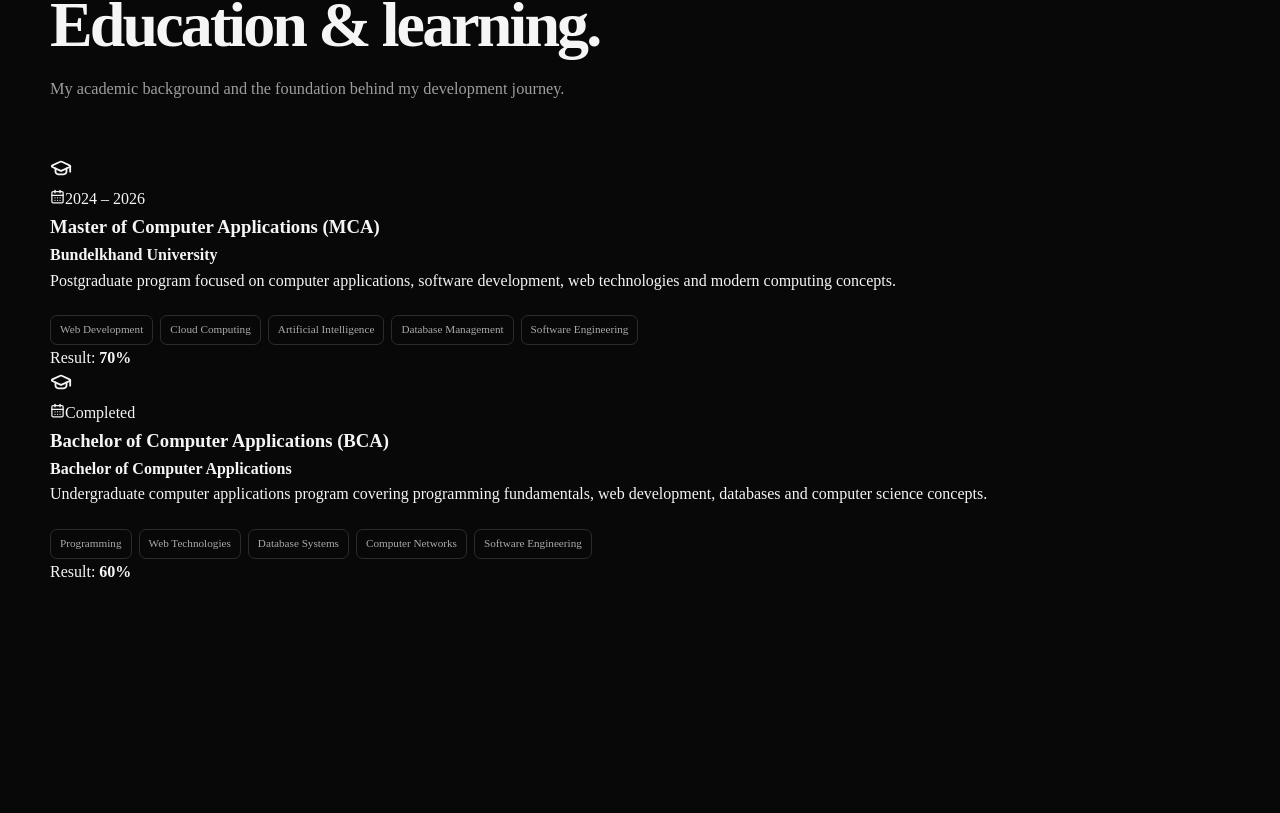
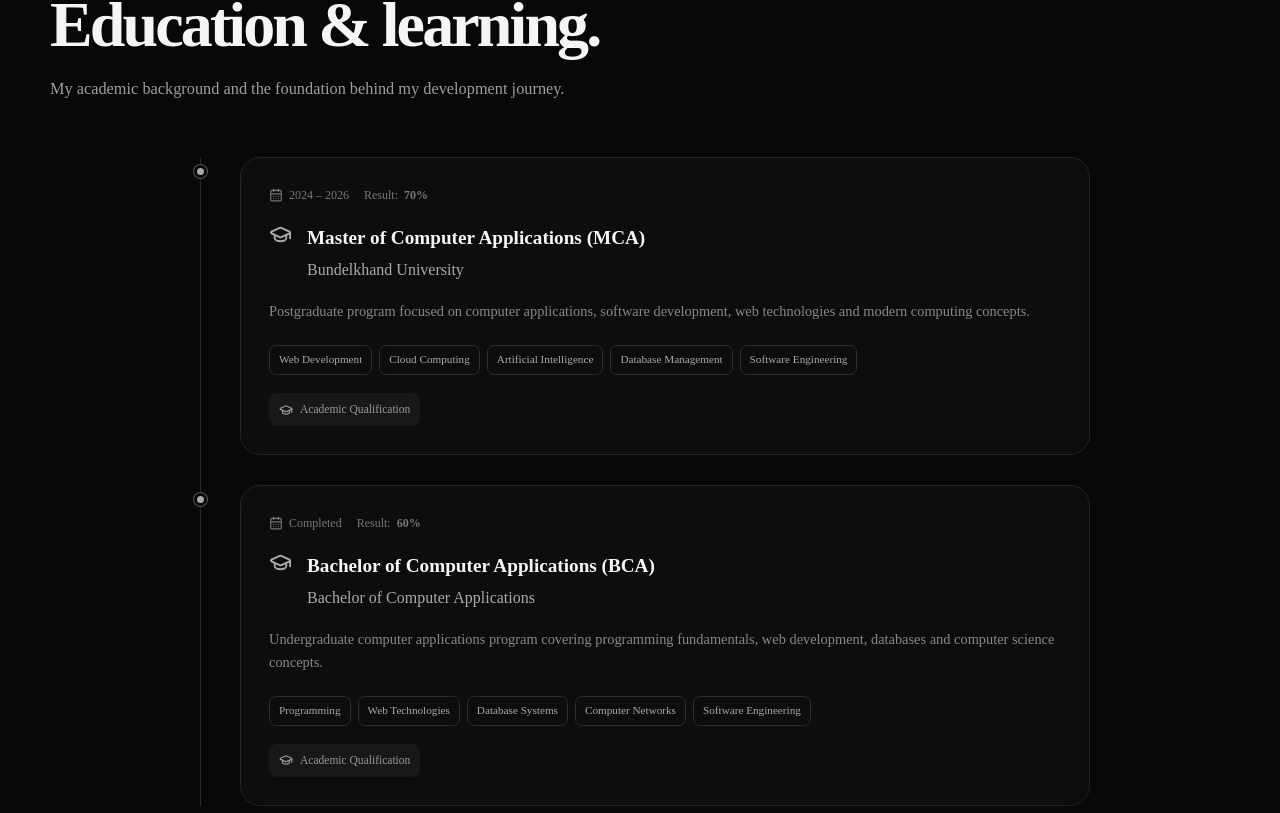
Before and after one commit to amitkumar-7393/amit-portfolio, a React (Vite) app in the folder client/: page / in a window 1280 px wide. Shown: the part 5281-6094 px from the top of the page. Built offline with nearby package versions, Linux system fonts and the light colour scheme.

Commit message:
Refactor Education component to use motion for animations

```diff
--- a/client/src/components/Education.jsx
+++ b/client/src/components/Education.jsx
@@ -1,11 +1,12 @@
+import { motion } from "framer-motion";
 import { GraduationCap, CalendarDays } from "lucide-react";
 import education from "../data/education";
 
-const Education = () => {
+function Education() {
   return (
     <section id="education" className="section">
       <div className="section-heading">
-        <span className="eyebrow">EDUCATION</span>
+        <p className="eyebrow">EDUCATION</p>
 
         <h2>Education & learning.</h2>
 
@@ -15,24 +16,45 @@ const Education = () => {
         </p>
       </div>
 
-      <div className="education-grid">
-        {education.map((item) => (
-          <article className="education-card" key={item.id}>
-            <div className="education-icon">
-              <GraduationCap size={22} />
-            </div>
+      <div className="timeline">
+        {education.map((item, index) => (
+          <motion.article
+            className="timeline-item"
+            key={item.id}
+            initial={{ opacity: 0, y: 25 }}
+            whileInView={{ opacity: 1, y: 0 }}
+            viewport={{ once: true, amount: 0.2 }}
+            transition={{
+              duration: 0.5,
+              delay: index * 0.1,
+            }}
+          >
+            <div className="timeline-dot" />
 
-            <div className="education-content">
-              <div className="education-duration">
-                <CalendarDays size={15} />
-                <span>{item.duration}</span>
+            <div className="timeline-content">
+              <div className="education-meta">
+                <span>
+                  <CalendarDays size={14} />
+                  {item.duration}
+                </span>
+
+                <span>
+                  Result: <strong>{item.result}</strong>
+                </span>
               </div>
 
-              <h3>{item.degree}</h3>
+              <div className="education-title">
+                <GraduationCap size={23} />
 
-              <h4>{item.institution}</h4>
+                <div>
+                  <h3>{item.degree}</h3>
+                  <p className="institution">{item.institution}</p>
+                </div>
+              </div>
 
-              <p>{item.description}</p>
+              <p className="education-description">
+                {item.description}
+              </p>
 
               {item.subjects?.length > 0 && (
                 <div className="tech-list">
@@ -42,15 +64,16 @@ const Education = () => {
                 </div>
               )}
 
-              <div className="education-result">
-                Result: <strong>{item.result}</strong>
+              <div className="education-tag">
+                <GraduationCap size={14} />
+                Academic Qualification
               </div>
             </div>
-          </article>
+          </motion.article>
         ))}
       </div>
     </section>
   );
-};
+}
 
 export default Education;
```
